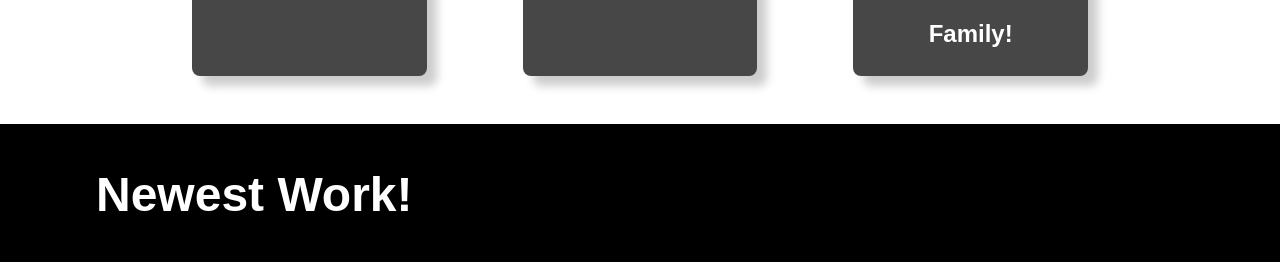
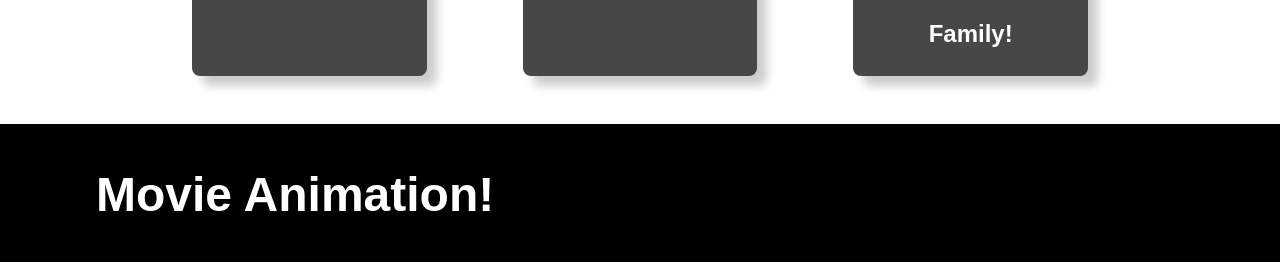
Before and after one commit to Brian-dev88/MyYear10Website, a plain HTML site: page index.html in a window 1280 px wide. Shown: the part 623-885 px from the top of the page. Drawn offline with Linux system fonts and the light colour scheme.

Commit message:
Animation

```diff
--- a/index.html
+++ b/index.html
@@ -48,7 +48,7 @@
 
     <section class="topic">
         <div class="topic-title">
-            <h1><strong>Newest Work!</strong></h1>
+            <h1><strong>Movie Animation!</strong></h1>
         </div>
         <div>
 
```
